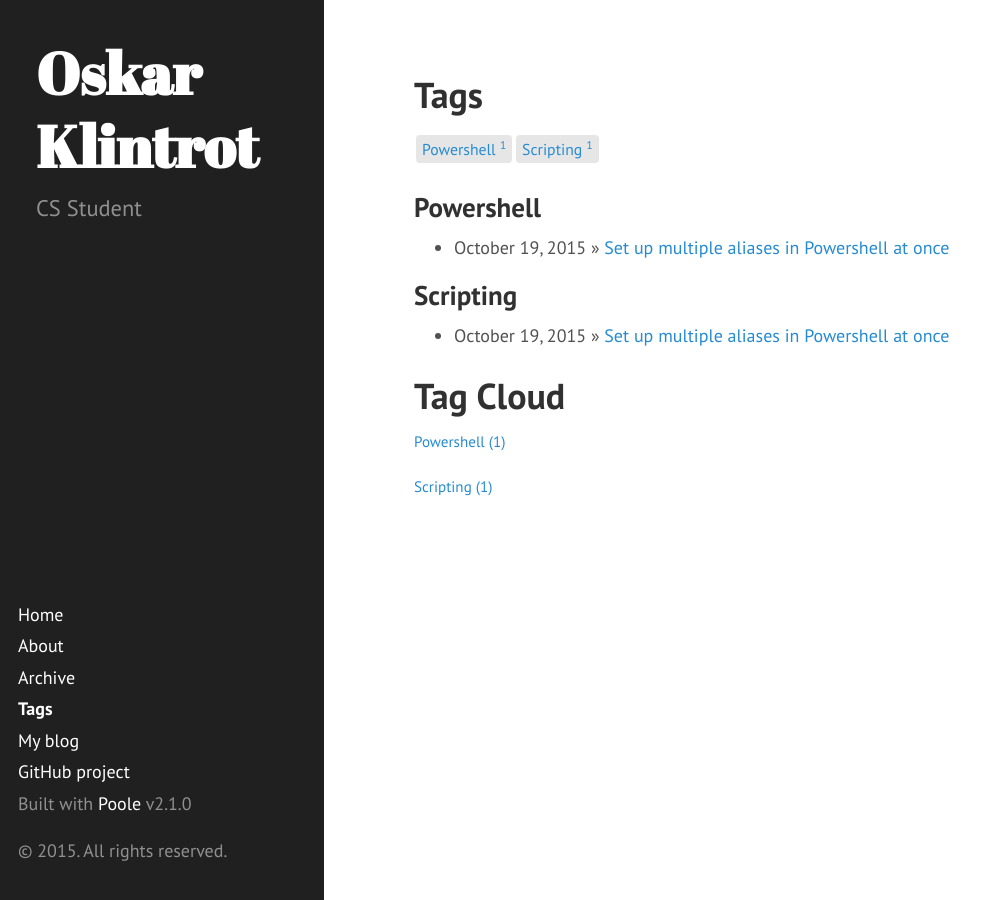
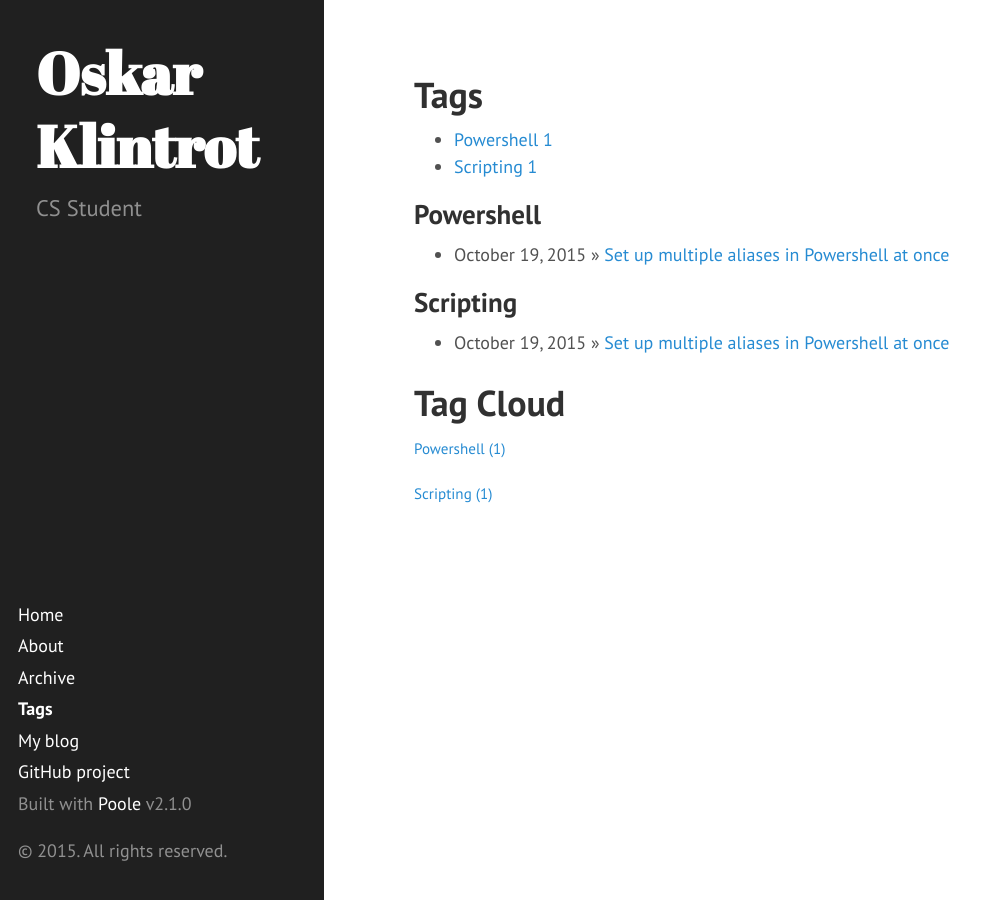
Before and after one commit to OskarKlintrotSkolarbeteWP14/2dv607.oskarklintrot.se, a Jekyll site: the page built from tags.md, in a window 1280 px wide. Shown: the whole page, without its empty margins (0-994 px from the left). Built offline with Jekyll 4.4.1, drawn with Linux system fonts in a browser that asks for light colours; Markdown is read by kramdown in place of the engine named in the settings.

Commit message:
Update custom.css

```diff
--- a/public/css/custom.css
+++ b/public/css/custom.css
@@ -11,50 +11,3 @@
 .post-author {
   padding-bottom: 30px;
 }
-
-/*****************************************************************************/
-/*
-/* Tags
-/* from https://github.com/lanyonm/lanyonm.github.io/blob/master/_sass/main.scss
-/*****************************************************************************/
-
-.tag-box {
-  list-style: none;
-  margin: 0;
-  padding: 4px 0;
-  overflow: hidden;
-  *zoom: 1;
-}
-
-.tag-box:before, .tag-box:after {
-  display: table;
-  content: "";
-  line-height: 0;
-}
-
-.tag-box:after {
-  clear: both;
-}
-
-.tag-box.inline li {
-  float: left;
-  font-size: 14px;
-  font-size: 0.875rem;
-  line-height: 2.5;
-}
-
-.tag-box a {
-  padding: 4px 6px;
-  margin: 2px;
-  background-color: #e6e6e6;
-  -webkit-border-radius: 4px;
-  -moz-border-radius: 4px;
-  border-radius: 4px;
-  text-decoration: none;
-}
-
-.tag-box a span {
-  vertical-align: super;
-  font-size: 10px;
-  font-size: 0.625rem;
-}
```
